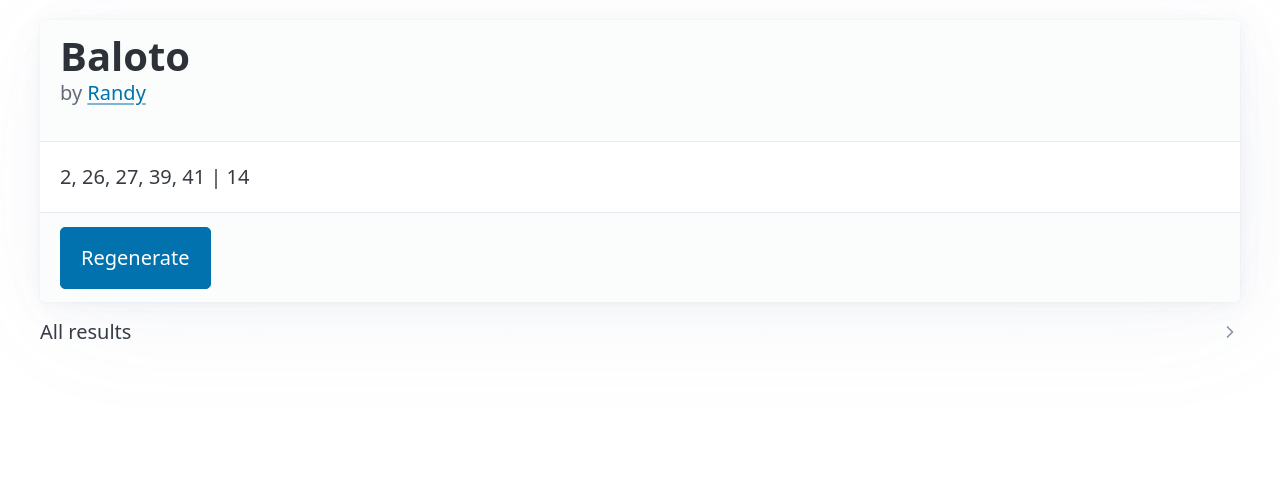
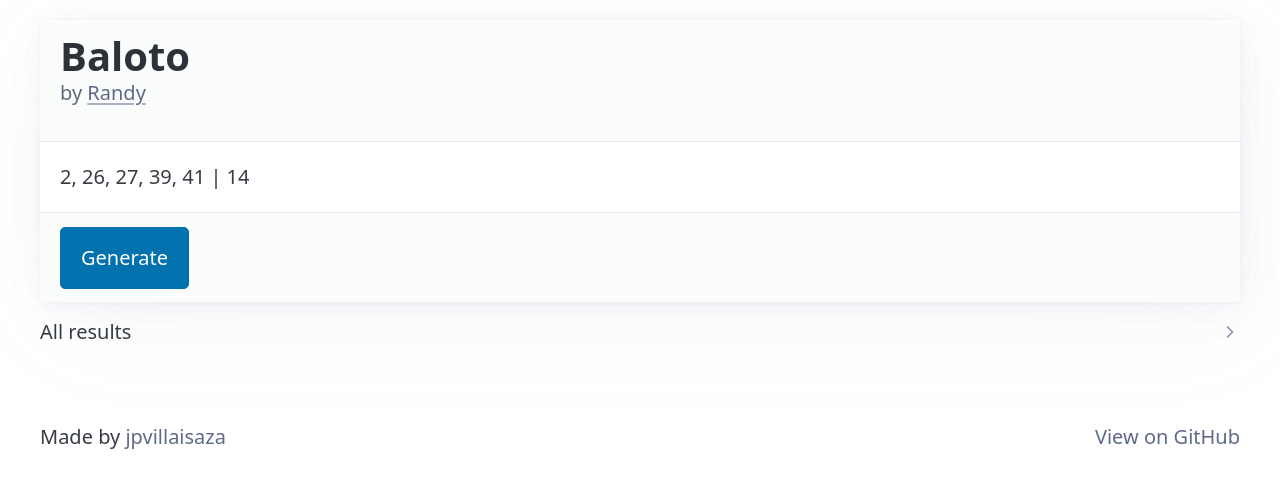
Before and after one commit to jpvillaisaza/randy, a plain HTML site: page apps/baloto/index.html in a window 1280 px wide. Drawn offline with nearby package versions, Linux system fonts and the light colour scheme.

Commit message:
Add footer (#5)

```diff
--- a/apps/baloto/index.html
+++ b/apps/baloto/index.html
@@ -13,14 +13,14 @@
         <header>
           <hgroup>
             <h1>Baloto</h1>
-            <p>by <a href="/">Randy</a></p>
+            <p>by <a class="secondary" href="/">Randy</a></p>
           </hgroup>
         </header>
         <div id="result" aria-live="polite">
           Generating...
         </div>
         <footer>
-          <button id="generate">Regenerate</button>
+          <button id="generate">Generate</button>
         </footer>
       </article>
       <section>
@@ -30,6 +30,25 @@
         </details>
       </section>
     </main>
+    <footer>
+      <nav>
+        <ul>
+          <li>
+            Made by
+            <a class="secondary" href="https://www.jpvillaisaza.com">
+              jpvillaisaza
+            </a>
+          </li>
+        </ul>
+        <ul>
+          <li>
+            <a class="secondary" href="https://github.com/jpvillaisaza/randy/tree/main/apps/baloto">
+              View on GitHub
+            </a>
+          </li>
+        </ul>
+      </nav>
+    </footer>
     <script src="baloto.js"></script>
   </body>
 </html>
```
Also changed, not shown: apps/coin/index.html (+20 -1 lines), apps/dice/index.html (+20 -1 lines), index.html (+19 -0 lines).
